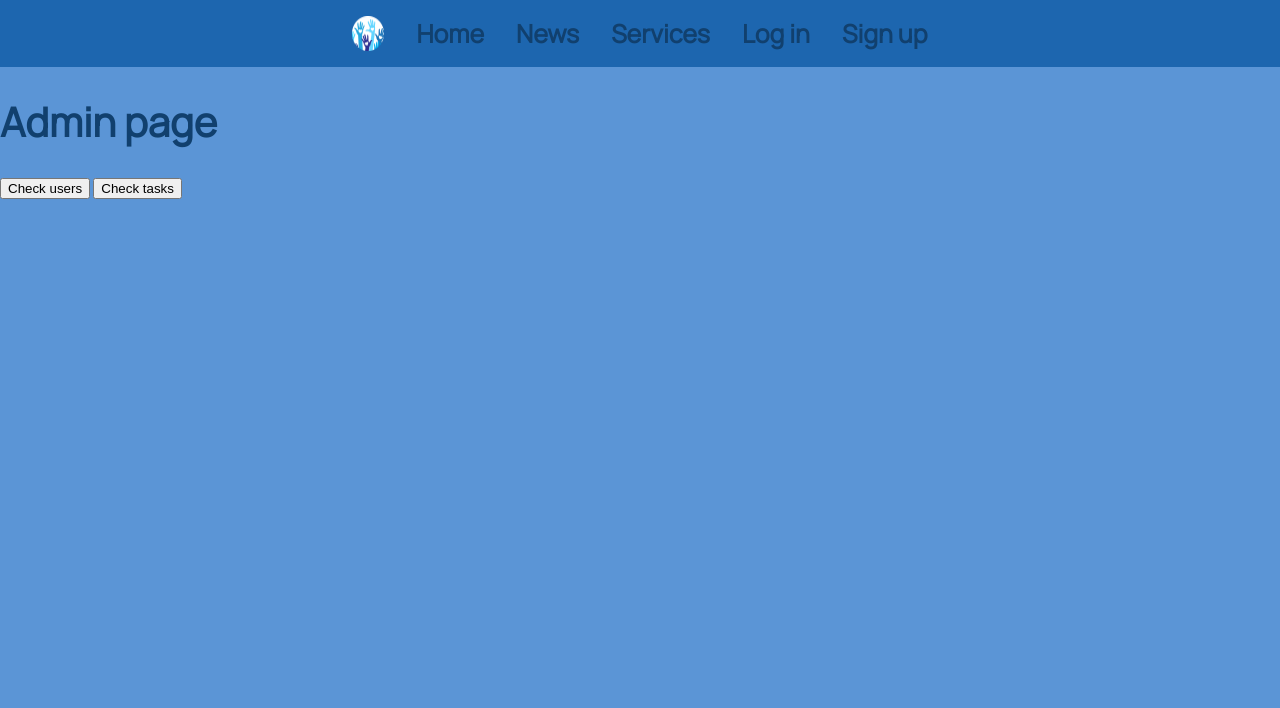
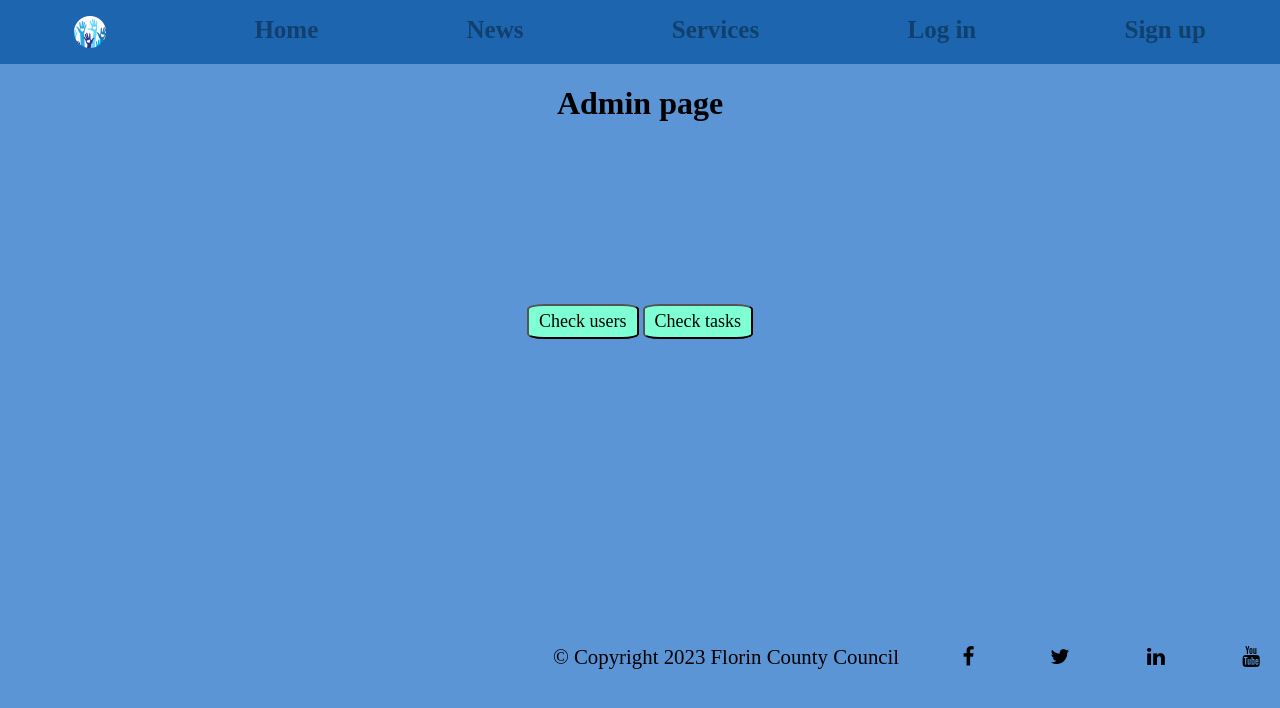
Before and after one commit to asiek728/Reddy_2_1_Front_End, a plain HTML site: page admin.html in a window 1280 px wide. Drawn offline with Linux system fonts and the light colour scheme; a web font is replaced by a local one.

Commit message:
add styling to admin page

```diff
--- a/admin.html
+++ b/admin.html
@@ -4,9 +4,12 @@
 <head>
     <meta charset="UTF-8">
     <meta name="viewport" content="width=device-width, initial-scale=1.0">
-    <link rel="stylesheet" href="./assets/styles.css">
+    <link rel="stylesheet" href="./assets/css/admin.css">
+    <link rel="stylesheet" href="https://fonts.googleapis.com/css?family=BioRhyme">
     <!-- <link rel="stylesheet" href="./assets/admin.css"> -->
+    <link rel="shortcut icon" href="./assets/volunteer-icon.ico">
     <script src="./assets/js/admin.js" defer></script>
+    <link rel="stylesheet" href="https://cdnjs.cloudflare.com/ajax/libs/font-awesome/4.7.0/css/font-awesome.min.css">
     <title>Admin page</title>
 </head>
 
@@ -24,7 +27,7 @@
         <h1>Admin page</h1>
     </header>
 
-    <div class="buttons">
+    <div class="buttons" align="center">
         <button id="usersBtn">Check users</button>
         <button id="tasksBtn">Check tasks</button>
     </div>
@@ -32,6 +35,24 @@
     <div class="users" id="users"></div>
     <div class="tasks" id="tasks"></div>
 
+
+
+
+    <footer>
+        <div class="footer22" align="right" style="font-size: 25px">
+            <small>
+                &copy; Copyright 2023 Florin County Council
+                <a href="#" id="icon" class="fa fa-facebook"></a>
+                <a href="#" id="icon" class="fa fa-twitter"></a>
+                <a href="#" id="icon" class="fa fa-linkedin"></a>
+                <a href="#" id="icon" class="fa fa-youtube"></a>
+            </small>
+        </div>
+    </footer>
+
 </body>
 
+
+
+
 </html>
--- a/assets/css/admin.css
+++ b/assets/css/admin.css
@@ -0,0 +1,57 @@
+body {
+    margin:0;
+    background-color: rgb(91, 149, 214);
+    font-family: "BioRhyme";
+}
+
+nav {
+    display: flex;
+    justify-content:space-around;
+    gap:2em;
+    padding:1em;
+    background-color: rgb(29, 102, 175);
+
+  }
+
+  a {
+    text-decoration: none;
+    font-size: 25px;
+    color: rgb(17, 64, 110);
+    font-weight: bold;
+    transition: background-color 0s;
+}
+
+h1 {
+    text-align: center;
+
+}
+
+.fa {
+    color: black;
+    padding: 20px;
+    font-size: 50px;
+    width: 50px;
+    text-align: right;
+    text-decoration: none;
+}
+
+
+#usersBtn, #tasksBtn {
+    justify-content: space-around;
+    padding-top: 5px;
+    padding-right: 10px;
+    padding-bottom: 5px;
+    padding-left: 10px;
+    background-color: aquamarine;
+    border-radius: 15%;
+    position: relative;
+    bottom: -10rem;
+    align-content: center;
+    font-family: "BioRhyme";
+    font-size: large;
+}
+
+footer {
+    position: relative;
+    bottom: -28rem;
+}
```
